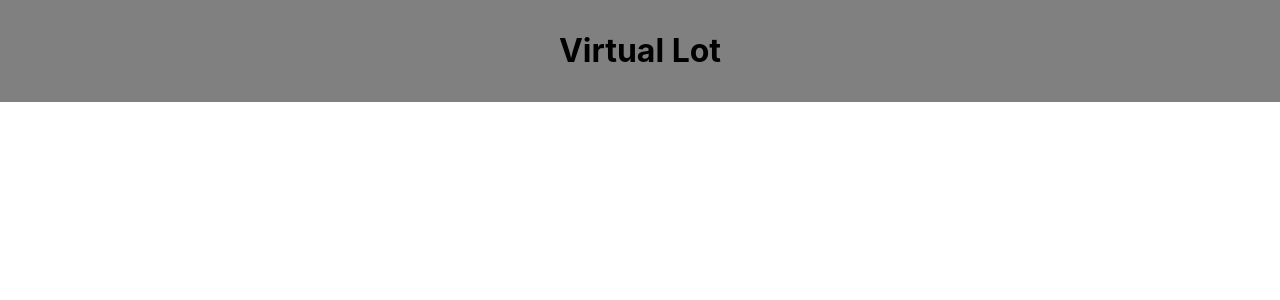
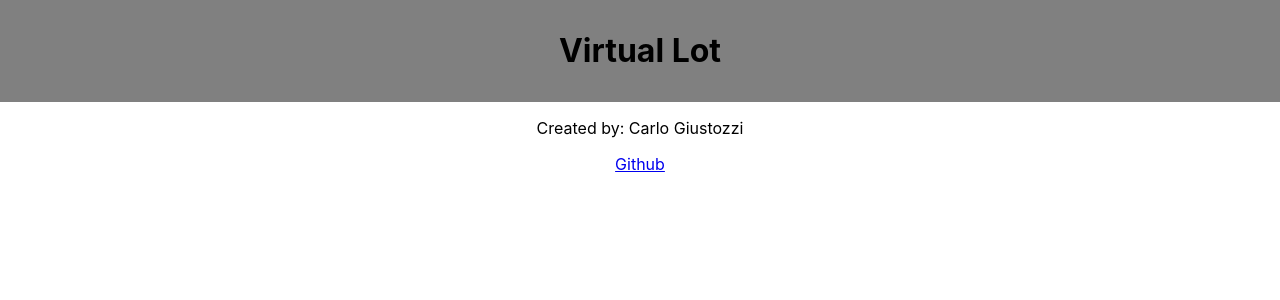
Before and after one commit to carlog1118/virtual-lot, a React (Create React App) app: page / in a window 1280 px wide. Shown: the top 300 px of the page. Built offline with nearby package versions, Linux system fonts and the light colour scheme.

Commit message:
added Footer

```diff
--- a/src/Components/App/App.js
+++ b/src/Components/App/App.js
@@ -1,5 +1,6 @@
 import React from 'react';
 import Header from '../Header/Header';
+import Footer from '../Footer/Footer';
 
 const UNITS = [
   {
@@ -30,10 +31,10 @@ const UNITS = [
 
 
 function App() {
-  console.log(UNITS);
   return (
     <main className="App">
       <Header/>
+      <Footer/>
     </main>
   );
 }
--- /dev/null
+++ b/src/Components/Footer/Footer.css
@@ -0,0 +1,7 @@
+* {
+  box-sizing: border-box;
+}
+
+footer {
+  text-align: center;
+}
--- /dev/null
+++ b/src/Components/Footer/Footer.js
@@ -0,0 +1,13 @@
+import React, { Component } from 'react';
+import './Footer.css';
+
+class Footer extends Component {
+  render(){
+    return <footer>
+      <p>Created by: Carlo Giustozzi</p>
+      <a href="https://www.github.com/carlog1118">Github</a>
+    </footer>
+  }
+}
+
+export default Footer;
```
